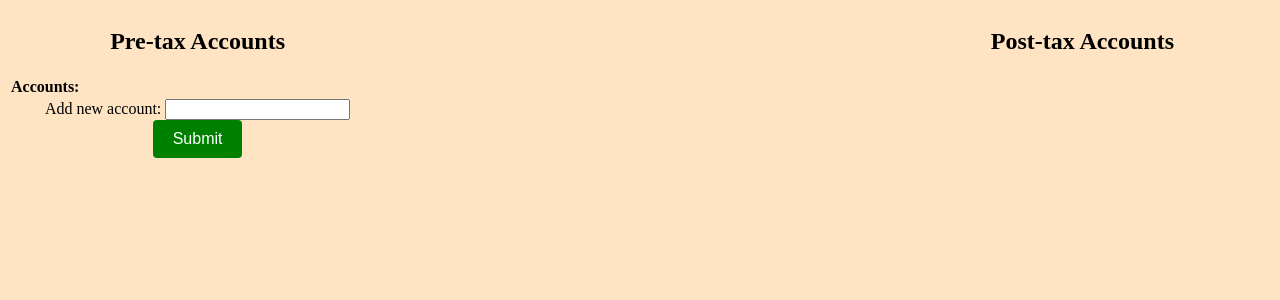
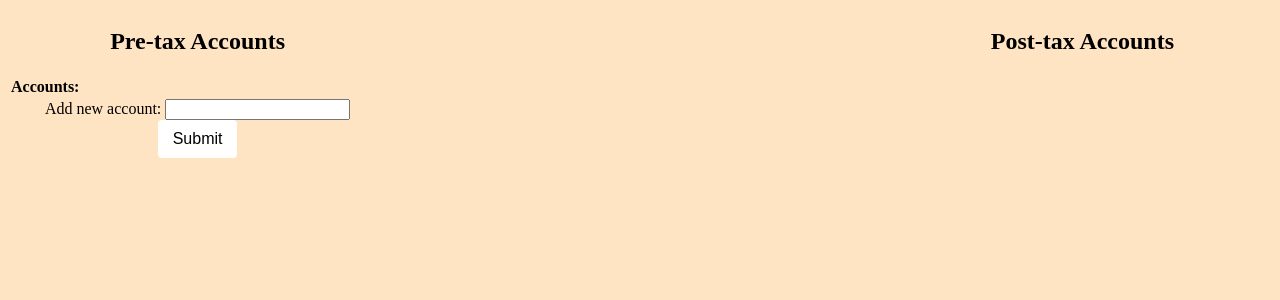
Before and after one commit to shu-fang/shu-fang.github.io, a PHP site: page /accounts.html in a window 1280 px wide. Shown: the top 300 px of the page. Run offline with PHP 8.4, Linux system fonts and the light colour scheme; lists and menus that the app fills with data are empty.

Commit message:
changed style

```diff
--- a/style.css
+++ b/style.css
@@ -4,10 +4,10 @@ body {
 }
 
 #addPretax {
-    background-color:green;
-    color: white;
+    background-color:white;
+    color: black;
     font-size: 16px;
-    padding: 10px 20px;
+    padding: 10px 15px;
     border: none;
     border-radius: 4px;
     cursor: pointer;
```
